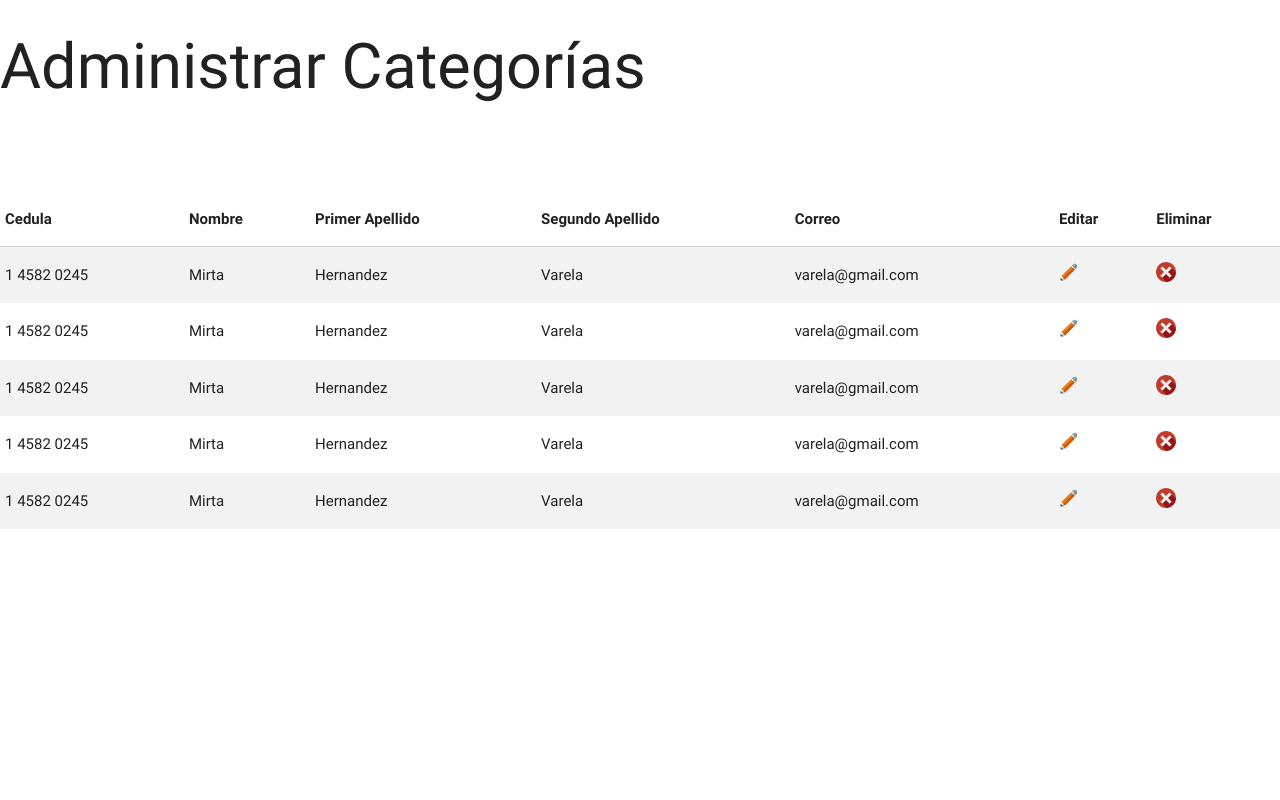
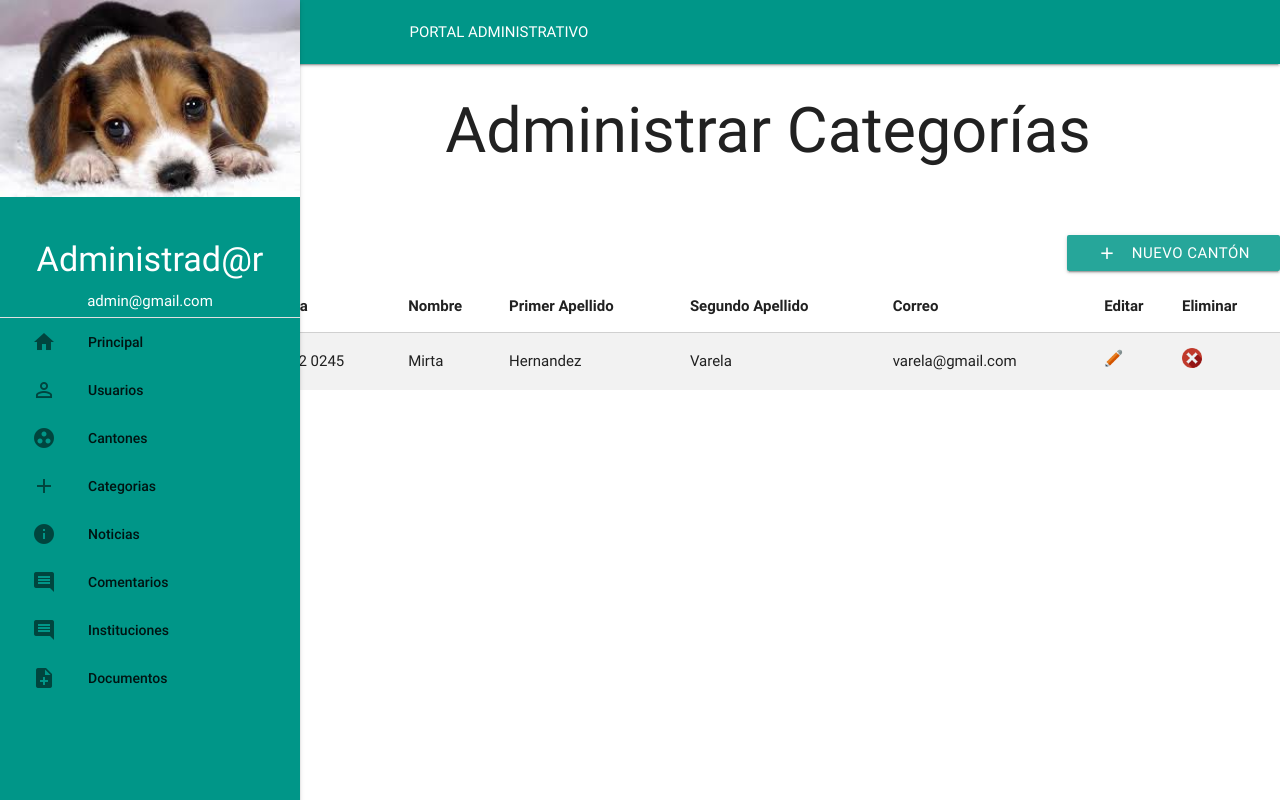
Before and after one commit to Amsv91/RevistaTCU, a PHP site: page /View/Administrativo/Categorias.php in a window 1280 px wide. Run offline with PHP 8.4, Linux system fonts and the light colour scheme.

Commit message:
DISEÑO EN EL PORTAL ADMINISTRATIVO

```diff
--- a/Css/Material.css
+++ b/Css/Material.css
@@ -29,14 +29,15 @@ and open the template in the editor.
 }
 
 .contenedorPortal{
-    width: 73%;
-    padding: 0;
-    display: flex;
+    width: 80%;
+    //height: 600px;
+    padding: px;
+  //  display: flex;
     margin-left: auto;
-    background: #FFCDD2;
+  //  background: #FFCDD2;
 }
 
 .clsNav{
-    width: 78%;
+    width: 80%;
     margin-left: auto;
 }
--- a/View/Administrativo/Categorias.php
+++ b/View/Administrativo/Categorias.php
@@ -24,14 +24,20 @@ and open the template in the editor.
         <title></title>
     </head>
     <body>
-         <h1>Administrar Categorías</h1>
+        <?php
+        include_once './Principal.php';
+        ?>
+        <div class="contenedorPortal">
+            <h1 class="center-align">Administrar Categorías</h1>
         <br>
         <br>
-        <br>
-        <table class="striped ">
+        <a href="#"  class="waves-effect waves-light btn right"><i class="material-icons left">add</i>Nuevo Cantón</a>
+         <br>
+         <br>
+        <table class="striped">
         <thead>
           <tr>
-              <th data-field="id">Cedula</th>
+              <th data-field="id">Cédula</th>
               <th data-field="nombre">Nombre</th>
               <th data-field="apellidos">Primer Apellido</th>
               <th data-field="apellidos">Segundo Apellido</th>
@@ -51,44 +57,11 @@ and open the template in the editor.
             <td><img src="../../Images/editar.png" width="20px" height="20px"></td>
             <td><img src="../../Images/eliminar.png" width="20px" height="20px"></td>
           </tr>
-          <tr>
-            <td>1 4582 0245</td>
-            <td>Mirta</td>
-            <td>Hernandez</td>
-            <td>Varela</td>
-            <td>varela@gmail.com</td>
-            <td><img src="../../Images/editar.png" width="20px" height="20px"></td>
-            <td><img src="../../Images/eliminar.png" width="20px" height="20px"></td>
-          </tr>
-          <tr>
-            <td>1 4582 0245</td>
-            <td>Mirta</td>
-            <td>Hernandez</td>
-            <td>Varela</td>
-            <td>varela@gmail.com</td>
-            <td><img src="../../Images/editar.png" width="20px" height="20px"></td>
-            <td><img src="../../Images/eliminar.png" width="20px" height="20px"></td>
-          </tr>
-          <tr>
-            <td>1 4582 0245</td>
-            <td>Mirta</td>
-            <td>Hernandez</td>
-            <td>Varela</td>
-            <td>varela@gmail.com</td>
-            <td><img src="../../Images/editar.png" width="20px" height="20px"></td>
-            <td><img src="../../Images/eliminar.png" width="20px" height="20px"></td>
-          </tr>
-          <tr>
-            <td>1 4582 0245</td>
-            <td>Mirta</td>
-            <td>Hernandez</td>
-            <td>Varela</td>
-            <td>varela@gmail.com</td>
-            <td><img src="../../Images/editar.png" width="20px" height="20px"></td>
-            <td><img src="../../Images/eliminar.png" width="20px" height="20px"></td>
-          </tr>
+
         </tbody>
       </table>
+        </div>
+
 
     </body>
 </html>
--- a/View/Administrativo/Principal.php
+++ b/View/Administrativo/Principal.php
@@ -22,54 +22,7 @@ and open the template in the editor.
         <title></title>
     </head>
     <body>
-
-        <script>
-            function redireccionando(str) {
-                if (str == "") {
-                    document.getElementById("contenido").innerHTML = "";
-                    return;
-                }
-                if (window.XMLHttpRequest) {
-                    // code for IE7+, Firefox, Chrome, Opera, Safari
-                    xmlhttp = new XMLHttpRequest();
-                } else { // code for IE6, IE5
-                    xmlhttp = new ActiveXObject("Microsoft.XMLHTTP");
-                }
-                xmlhttp.onreadystatechange = function () {
-                    if (this.readyState == 4 && this.status == 200) {
-                        document.getElementById("contenido").innerHTML = this.responseText;
-                    }
-                }
-                if(str=='Noticias'){
-                    xmlhttp.open("GET", "Noticias.php", true);
-                    xmlhttp.send();
-                }
-                else if(str=='Categorias'){
-                    xmlhttp.open("GET", "Categorias.php", true);
-                    xmlhttp.send();
-                }
-                else if(str=='Usuario'){
-                    xmlhttp.open("GET", "Usuarios.php", true);
-                    xmlhttp.send();
-                }
-                else if(str=='Cantones'){
-                    xmlhttp.open("GET", "Cantones.php", true);
-                    xmlhttp.send();
-                }
-                else if(str=='Documentos'){
-                    xmlhttp.open("GET", "Documentos.php", true);
-                    xmlhttp.send();
-                }
-
-                 else if(str=='NuevoUsuario'){
-                    xmlhttp.open("GET", "/RevistaTCU/View/Usuarios/Nuevo.php", true);
-                    xmlhttp.send();
-                }
-
-            }
-        </script>
-
-        <header style="background-color: yellow;">
+        <header >
             <nav class="top-nav teal clsNav">
                 <div class="container">
                     <div class="nav-wrapper fixed">
```
Also changed, not shown: View/Administrativo/Usuarios.php (+8 -45 lines), View/Administrativo/Instituciones.php (line endings or trailing spaces).
